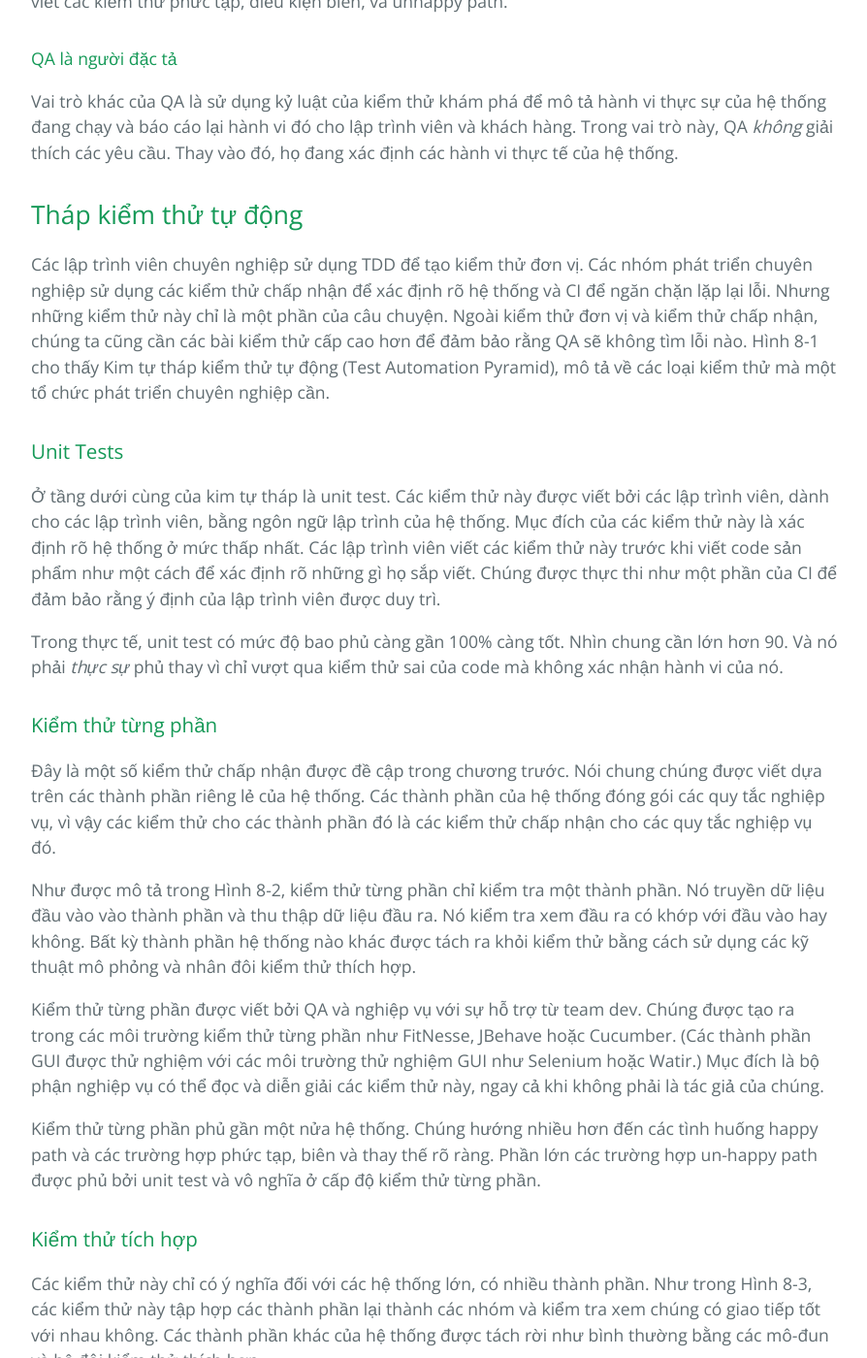
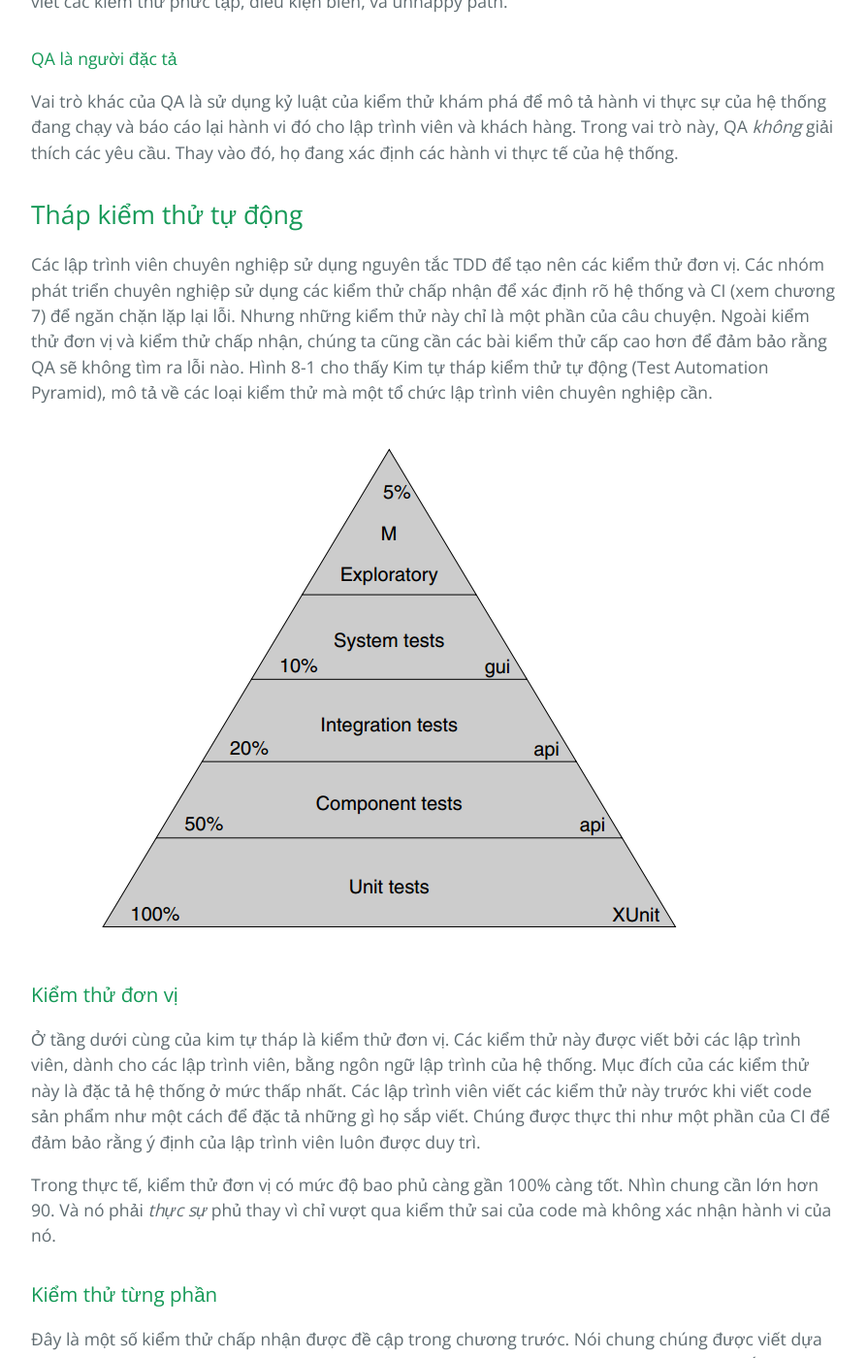
Before and after one commit to HaiBV/haibv.github.io, a Jekyll site: the page built from clean-coder/chapter-8-testing-strategies.md, in a window 1280 px wide and 1400 px high, scrolled down 1819 px. Shown: the whole window at 97% size, without its empty margins (192-1086 px from the left). Built offline with Jekyll 4.4.1, drawn with Linux system fonts in a browser that asks for light colours; our own code applies the rules of GitHub Pages for plain Markdown files; some of the changed text lies outside the part shown.

Commit message:
Book - The Clean Coder - Correction - C8

```diff
--- a/clean-coder/chapter-8-testing-strategies.md
+++ b/clean-coder/chapter-8-testing-strategies.md
@@ -30,29 +30,35 @@
 
 ## Tháp kiểm thử tự động
 
-Các lập trình viên chuyên nghiệp sử dụng TDD để tạo kiểm thử đơn vị. Các nhóm phát triển chuyên nghiệp sử dụng các kiểm thử chấp nhận để xác định rõ hệ thống và CI để ngăn chặn lặp lại lỗi. Nhưng những kiểm thử này chỉ là một phần của câu chuyện. Ngoài kiểm thử đơn vị và kiểm thử chấp nhận, chúng ta cũng cần các bài kiểm thử cấp cao hơn để đảm bảo rằng QA sẽ không tìm lỗi nào. Hình 8-1 cho thấy Kim tự tháp kiểm thử tự động (Test Automation Pyramid), mô tả về các loại kiểm thử mà một tổ chức phát triển chuyên nghiệp cần.
+Các lập trình viên chuyên nghiệp sử dụng nguyên tắc TDD để tạo nên các kiểm thử đơn vị. Các nhóm phát triển chuyên nghiệp sử dụng các kiểm thử chấp nhận để xác định rõ hệ thống và CI (xem chương 7) để ngăn chặn lặp lại lỗi. Nhưng những kiểm thử này chỉ là một phần của câu chuyện. Ngoài kiểm thử đơn vị và kiểm thử chấp nhận, chúng ta cũng cần các bài kiểm thử cấp cao hơn để đảm bảo rằng QA sẽ không tìm ra lỗi nào. Hình 8-1 cho thấy Kim tự tháp kiểm thử tự động (Test Automation Pyramid), mô tả về các loại kiểm thử mà một tổ chức lập trình viên chuyên nghiệp cần.
 
-### Unit Tests
+![8-1](images/8-1.png)
 
-Ở tầng dưới cùng của kim tự tháp là unit test. Các kiểm thử này được viết bởi các lập trình viên, dành cho các lập trình viên, bằng ngôn ngữ lập trình của hệ thống. Mục đích của các kiểm thử này là xác định rõ hệ thống ở mức thấp nhất. Các lập trình viên viết các kiểm thử này trước khi viết code sản phẩm như một cách để xác định rõ những gì họ sắp viết. Chúng được thực thi như một phần của CI để đảm bảo rằng ý định của lập trình viên được duy trì.
+### Kiểm thử đơn vị
 
-Trong thực tế, unit test có mức độ bao phủ càng gần 100% càng tốt. Nhìn chung cần lớn hơn 90. Và nó phải _thực sự_ phủ thay vì chỉ vượt qua kiểm thử sai của code mà không xác nhận hành vi của nó.
+Ở tầng dưới cùng của kim tự tháp là kiểm thử đơn vị. Các kiểm thử này được viết bởi các lập trình viên, dành cho các lập trình viên, bằng ngôn ngữ lập trình của hệ thống. Mục đích của các kiểm thử này là đặc tả hệ thống ở mức thấp nhất. Các lập trình viên viết các kiểm thử này trước khi viết code sản phẩm như một cách để đặc tả những gì họ sắp viết. Chúng được thực thi như một phần của CI để đảm bảo rằng ý định của lập trình viên luôn được duy trì.
+
+Trong thực tế, kiểm thử đơn vị có mức độ bao phủ càng gần 100% càng tốt. Nhìn chung cần lớn hơn 90. Và nó phải _thực sự_ phủ thay vì chỉ vượt qua kiểm thử sai của code mà không xác nhận hành vi của nó.
 
 ### Kiểm thử từng phần
 
 Đây là một số kiểm thử chấp nhận được đề cập trong chương trước. Nói chung chúng được viết dựa trên các thành phần riêng lẻ của hệ thống. Các thành phần của hệ thống đóng gói các quy tắc nghiệp vụ, vì vậy các kiểm thử cho các thành phần đó là các kiểm thử chấp nhận cho các quy tắc nghiệp vụ đó.
 
-Như được mô tả trong Hình 8-2, kiểm thử từng phần chỉ kiểm tra một thành phần. Nó truyền dữ liệu đầu vào vào thành phần và thu thập dữ liệu đầu ra. Nó kiểm tra xem đầu ra có khớp với đầu vào hay không. Bất kỳ thành phần hệ thống nào khác được tách ra khỏi kiểm thử bằng cách sử dụng các kỹ thuật mô phỏng và nhân đôi kiểm thử thích hợp.
+Như được mô tả trong Hình 8-2, kiểm thử từng phần chỉ kiểm tra một thành phần. Nó truyền dữ liệu đầu vào vào thành phần và thu thập dữ liệu đầu ra. Nó kiểm tra xem đầu ra có khớp với đầu vào hay không. Bất kỳ thành phần nào khác của hệ thống được tách ra để kiểm thử đều phải sử dụng các kỹ thuật mô phỏng và kiểm thử kép thích hợp.
 
-Kiểm thử từng phần được viết bởi QA và nghiệp vụ với sự hỗ trợ từ team dev. Chúng được tạo ra trong các môi trường kiểm thử từng phần như FitNesse, JBehave hoặc Cucumber. (Các thành phần GUI được thử nghiệm với các môi trường thử nghiệm GUI như Selenium hoặc Watir.) Mục đích là bộ phận nghiệp vụ có thể đọc và diễn giải các kiểm thử này, ngay cả khi không phải là tác giả của chúng.
+![8-2](images/8-2.png)
+
+Kiểm thử từng phần được viết bởi QA và Nghiệp vụ với sự hỗ trợ từ lập trình viên. Chúng được tạo ra trong các môi trường kiểm thử từng phần như FitNesse, JBehave hoặc Cucumber. (Các thành phần GUI được thử nghiệm với các môi trường thử nghiệm GUI như Selenium hoặc Watir.) Mục đích là bộ phận nghiệp vụ có thể đọc và diễn giải các kiểm thử này, ngay cả khi không phải là tác giả của chúng.
 
 Kiểm thử từng phần phủ gần một nửa hệ thống. Chúng hướng nhiều hơn đến các tình huống happy path và các trường hợp phức tạp, biên và thay thế rõ ràng. Phần lớn các trường hợp un-happy path được phủ bởi unit test và vô nghĩa ở cấp độ kiểm thử từng phần.
 
 ### Kiểm thử tích hợp
 
-Các kiểm thử này chỉ có ý nghĩa đối với các hệ thống lớn, có nhiều thành phần. Như trong Hình 8-3, các kiểm thử này tập hợp các thành phần lại thành các nhóm và kiểm tra xem chúng có giao tiếp tốt với nhau không. Các thành phần khác của hệ thống được tách rời như bình thường bằng các mô-đun và bộ đôi kiểm thử thích hợp.
+Các kiểm thử này chỉ có ý nghĩa đối với các hệ thống lớn, có nhiều thành phần. Như trong Hình 8-3, các kiểm thử này tập hợp các thành phần lại thành các nhóm và kiểm tra xem chúng có giao tiếp tốt với nhau không. Các thành phần khác của hệ thống được tách rời như bình thường bằng các mô phỏng và kiểm thử kép thích hợp.
 
 Kiểm tra tích hợp là bài kiểm tra _vũ đạo_. Chúng không kiểm tra các quy tắc nghiệp vụ. Thay vào đó, chúng kiểm tra xem việc ghép các thành phần lại và xem chúng kết hợp với nhau tốt như thế nào. Chúng là các kiểm thử hệ thống _ống nước_ để đảm bảo rằng các bộ phận được kết nối đúng cách và có thể giao tiếp rõ ràng với nhau.
+
+![8-3](images/8-3.png)
 
 Kiểm thử tích hợp thường được viết bởi kiến trúc sư hệ thống hoặc thiết kế chính của hệ thống. Các kiểm thử này đảm bảo rằng cấu trúc và kiến trúc của hệ thống thực sự khỏe mạnh. Ở cấp độ này, chúng ta có thể thấy các kiểm thử hiệu suất và lưu lượng.
 
```
Also changed, not shown: clean-coder/images/8-1.png (added), clean-coder/images/8-2.png (added).
